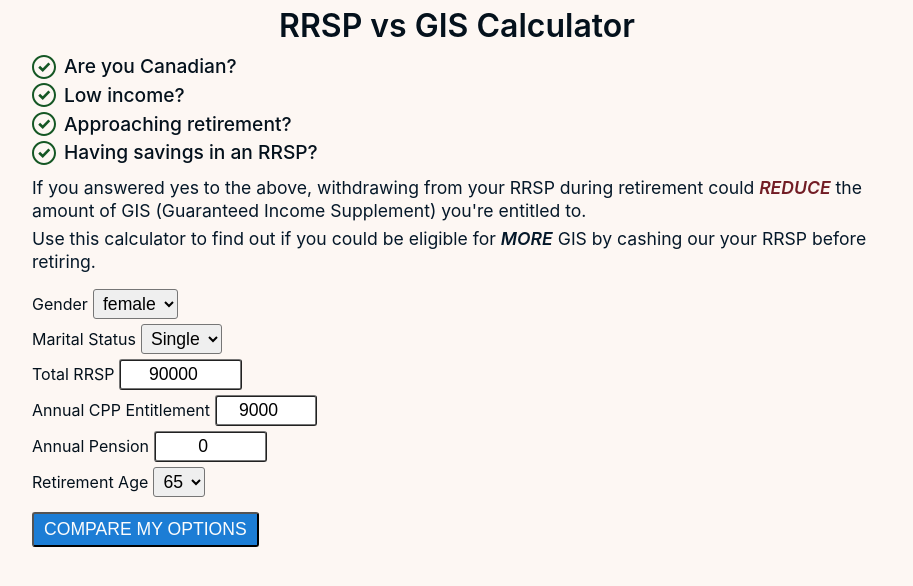
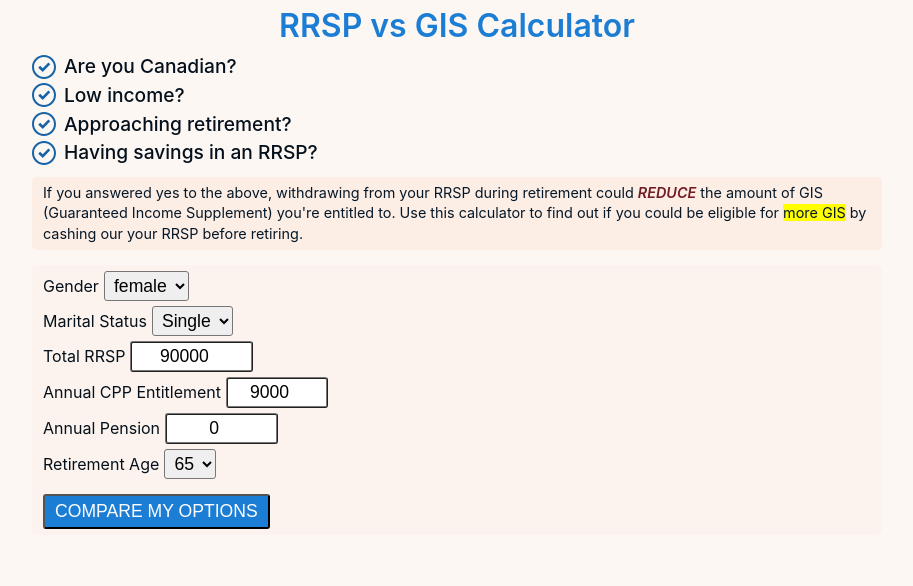
Before and after one commit to danielabar/can-rrsp-cashout, a React (Create React App) app: page / in a window 1280 px wide. Shown: the top 586 px of the page, without its empty margins (183-1096 px from the left). Built offline with nearby package versions, Linux system fonts and the light colour scheme.

Commit message:
[#10] text and styling adjustments

```diff
--- a/src/components/data-entry/data-entry.css
+++ b/src/components/data-entry/data-entry.css
@@ -1,3 +1,10 @@
+.data-entry {
+  background-color: var(--brand-opposite-lighten-49);
+  border: 1px solid transparent;
+  border-radius: 5px;
+  padding: 5px 10px;
+}
+
 .data-entry-label {
   display: block;
   margin-bottom: 5px;
--- a/src/components/intro/intro.css
+++ b/src/components/intro/intro.css
@@ -3,6 +3,7 @@
 }
 
 .intro--header {
+  color: var(--brand);
   font-size: 2rem;
   font-weight: 600;
   margin-bottom: 10px;
@@ -11,8 +12,12 @@
 
 .intro--detail {
   color: var(--brand-darken-35);
-  font-size: 1.1em;
-  line-height: 1.3em;
+  font-size: 0.9em;
+  line-height: 1.4em;
+  background: var(--brand-opposite-lighten-47);
+  padding: 5px 10px;
+  border: 1px solid transparent;
+  border-radius: 5px;
 }
 
 .intro--emphasis {
@@ -22,7 +27,11 @@
 }
 
 .intro--emphasis-negative {
-  color: #721c24;
+  color: var(--alert);
+}
+
+.intro--highlight {
+  background-color: var(--highlight);
 }
 
 .intro--instruction {
--- a/src/components/intro/intro.js
+++ b/src/components/intro/intro.js
@@ -16,12 +16,9 @@ function Intro() {
         retirement could{' '}
         <span className="intro--emphasis intro--emphasis-negative">reduce</span>{' '}
         the amount of GIS (Guaranteed Income Supplement) you&apos;re entitled
-        to.
-        <span className="intro--instruction">
-          Use this calculator to find out if you could be eligible for{' '}
-          <span className="intro--emphasis">more</span> GIS by cashing our your
-          RRSP before retiring.
-        </span>
+        to. Use this calculator to find out if you could be eligible for{' '}
+        <span className="intro--highlight">more GIS</span> by cashing our your
+        RRSP before retiring.
       </section>
     </div>
   );
--- a/src/index.css
+++ b/src/index.css
@@ -4,6 +4,7 @@
   --white: #fcfcfc;
 
   --brand: #1c7dd5;
+  --brand-darken-10: #1663a8;
   --brand-lighten-52: #fcfdff;
 
   --brand-darken-3: #1a75c7;
@@ -13,12 +14,17 @@
   --brand-saturate-15: #0a7ee7;
 
   --brand-opposite: #d5601c;
+  --brand-opposite-lighten-47: #fcede5;
+  --brand-opposite-lighten-49: #fdf3ee;
   --brand-opposite-lighten-50: #fdf7f3;
 
   --viz-cashout-before: #af8dc3;
   --viz-cashout-before-darken-30: #633f78;
   --viz-cashout-after: #7fbf7b;
   --viz-cashout-after-darken-30: #417e3d;
+
+  --alert: #721c24;
+  --highlight: #ffff00;
 }
 
 /* apply a natural box layout model to all elements, but allowing components to change */
```
Also changed, not shown: public/check.svg.
